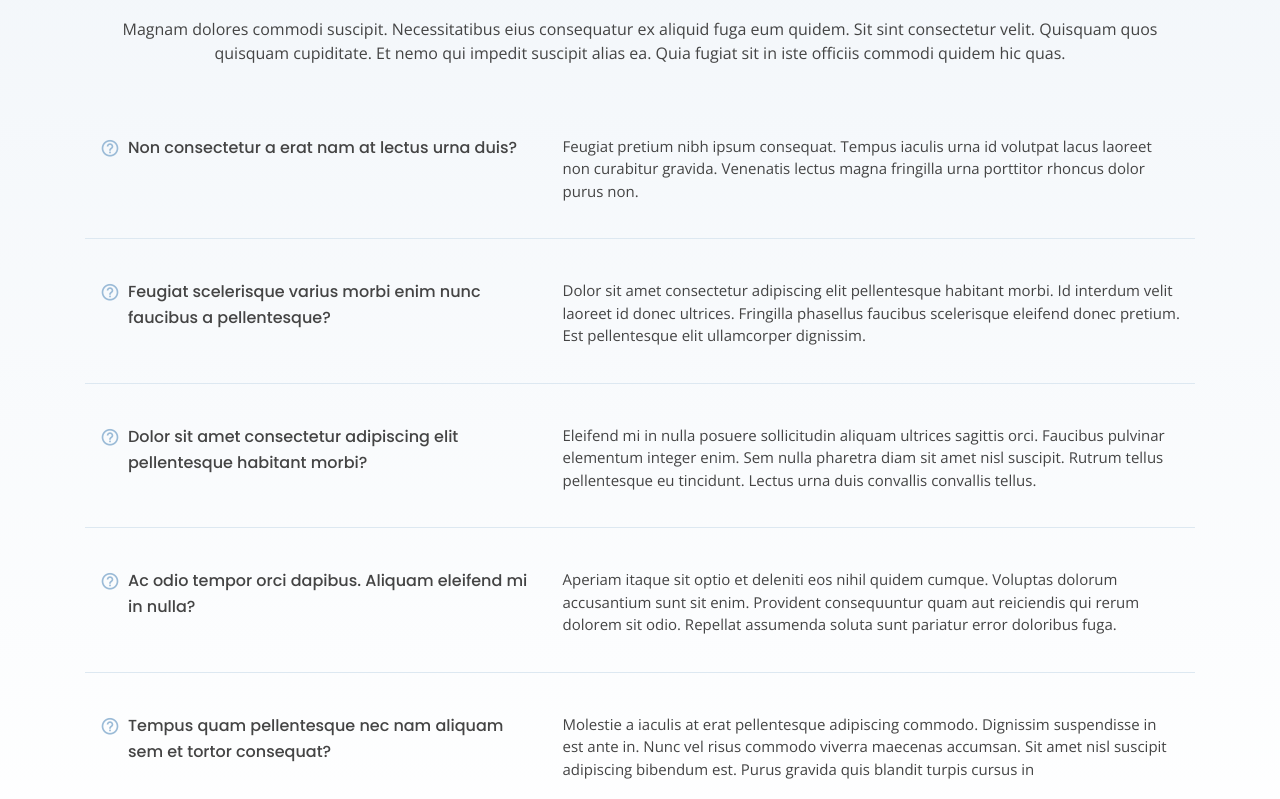
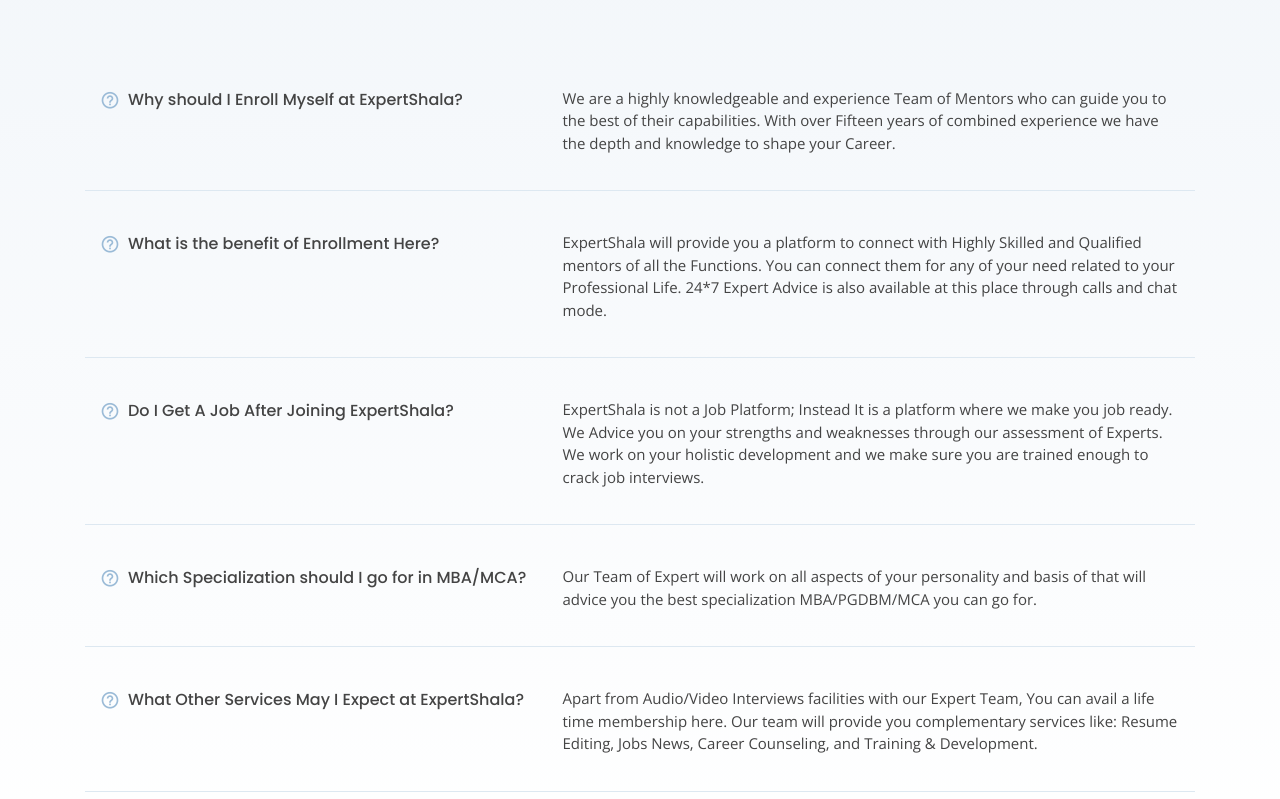
Before and after one commit to Pawan505/ExpertShala, a plain HTML site: page index.html in a window 1280 px wide. Shown: the part 6401-7200 px from the top of the page. Drawn offline with nearby package versions, Linux system fonts and the light colour scheme.

Commit message:
Update index.html

```diff
--- a/index.html
+++ b/index.html
@@ -627,17 +627,19 @@
 
         <div class="section-title">
           <h2 data-aos="fade-in">Frequently Asked Questions</h2>
-          <p data-aos="fade-in">Magnam dolores commodi suscipit. Necessitatibus eius consequatur ex aliquid fuga eum quidem. Sit sint consectetur velit. Quisquam quos quisquam cupiditate. Et nemo qui impedit suscipit alias ea. Quia fugiat sit in iste officiis commodi quidem hic quas.</p>
+         <!-- <p data-aos="fade-in">Magnam dolores commodi suscipit. Necessitatibus eius consequatur ex aliquid fuga eum quidem. Sit sint consectetur velit. Quisquam quos quisquam cupiditate. Et nemo qui impedit suscipit alias ea. Quia fugiat sit in iste officiis commodi quidem hic quas.</p>-->
         </div>
 
         <div class="row faq-item d-flex align-items-stretch" data-aos="fade-up">
           <div class="col-lg-5">
             <i class="bx bx-help-circle"></i>
-            <h4>Non consectetur a erat nam at lectus urna duis?</h4>
+            <h4>Why should I Enroll Myself at ExpertShala?</h4>
           </div>
           <div class="col-lg-7">
             <p>
-              Feugiat pretium nibh ipsum consequat. Tempus iaculis urna id volutpat lacus laoreet non curabitur gravida. Venenatis lectus magna fringilla urna porttitor rhoncus dolor purus non.
+              We are a highly knowledgeable and experience Team of Mentors who can
+				guide you to the best of their capabilities. With over Fifteen years of combined
+				experience we have the depth and knowledge to shape your Career.
             </p>
           </div>
         </div><!-- End F.A.Q Item-->
@@ -645,48 +647,53 @@
         <div class="row faq-item d-flex align-items-stretch" data-aos="fade-up" data-aos-delay="100">
           <div class="col-lg-5">
             <i class="bx bx-help-circle"></i>
-            <h4>Feugiat scelerisque varius morbi enim nunc faucibus a pellentesque?</h4>
+            <h4>What is the benefit of Enrollment Here?</h4>
           </div>
           <div class="col-lg-7">
             <p>
-              Dolor sit amet consectetur adipiscing elit pellentesque habitant morbi. Id interdum velit laoreet id donec ultrices. Fringilla phasellus faucibus scelerisque eleifend donec pretium. Est pellentesque elit ullamcorper dignissim.
-            </p>
+        ExpertShala will provide you a platform to connect with Highly Skilled and
+				Qualified mentors of all the Functions. You can connect them for any of your need
+				related to your Professional Life. 24*7 Expert Advice is also available at this place
+				through calls and chat mode.            </p>
           </div>
         </div><!-- End F.A.Q Item-->
 
         <div class="row faq-item d-flex align-items-stretch" data-aos="fade-up" data-aos-delay="200">
           <div class="col-lg-5">
             <i class="bx bx-help-circle"></i>
-            <h4>Dolor sit amet consectetur adipiscing elit pellentesque habitant morbi?</h4>
+            <h4>Do I Get A Job After Joining ExpertShala?</h4>
           </div>
           <div class="col-lg-7">
             <p>
-              Eleifend mi in nulla posuere sollicitudin aliquam ultrices sagittis orci. Faucibus pulvinar elementum integer enim. Sem nulla pharetra diam sit amet nisl suscipit. Rutrum tellus pellentesque eu tincidunt. Lectus urna duis convallis convallis tellus.
-            </p>
+        ExpertShala is not a Job Platform; Instead It is a platform where we make
+				you job ready. We Advice you on your strengths and weaknesses through our
+				assessment of Experts. We work on your holistic development and we make sure you
+				are trained enough to crack job interviews.            </p>
           </div>
         </div><!-- End F.A.Q Item-->
 
         <div class="row faq-item d-flex align-items-stretch" data-aos="fade-up" data-aos-delay="300">
           <div class="col-lg-5">
             <i class="bx bx-help-circle"></i>
-            <h4>Ac odio tempor orci dapibus. Aliquam eleifend mi in nulla?</h4>
+            <h4>Which Specialization should I go for in MBA/MCA?</h4>
           </div>
           <div class="col-lg-7">
             <p>
-              Aperiam itaque sit optio et deleniti eos nihil quidem cumque. Voluptas dolorum accusantium sunt sit enim. Provident consequuntur quam aut reiciendis qui rerum dolorem sit odio. Repellat assumenda soluta sunt pariatur error doloribus fuga.
-            </p>
+        Our Team of Expert will work on all aspects of your personality and basis of
+				that will advice you the best specialization MBA/PGDBM/MCA you can go for.            </p>
           </div>
         </div><!-- End F.A.Q Item-->
 
         <div class="row faq-item d-flex align-items-stretch" data-aos="fade-up" data-aos-delay="400">
           <div class="col-lg-5">
             <i class="bx bx-help-circle"></i>
-            <h4>Tempus quam pellentesque nec nam aliquam sem et tortor consequat?</h4>
+            <h4>What Other Services May I Expect at ExpertShala?</h4>
           </div>
           <div class="col-lg-7">
             <p>
-              Molestie a iaculis at erat pellentesque adipiscing commodo. Dignissim suspendisse in est ante in. Nunc vel risus commodo viverra maecenas accumsan. Sit amet nisl suscipit adipiscing bibendum est. Purus gravida quis blandit turpis cursus in
-            </p>
+        Apart from Audio/Video Interviews facilities with our Expert Team, You can
+				avail a life time membership here. Our team will provide you complementary services
+				like: Resume Editing, Jobs News, Career Counseling, and Training & Development.            </p>
           </div>
         </div><!-- End F.A.Q Item-->
 
```
